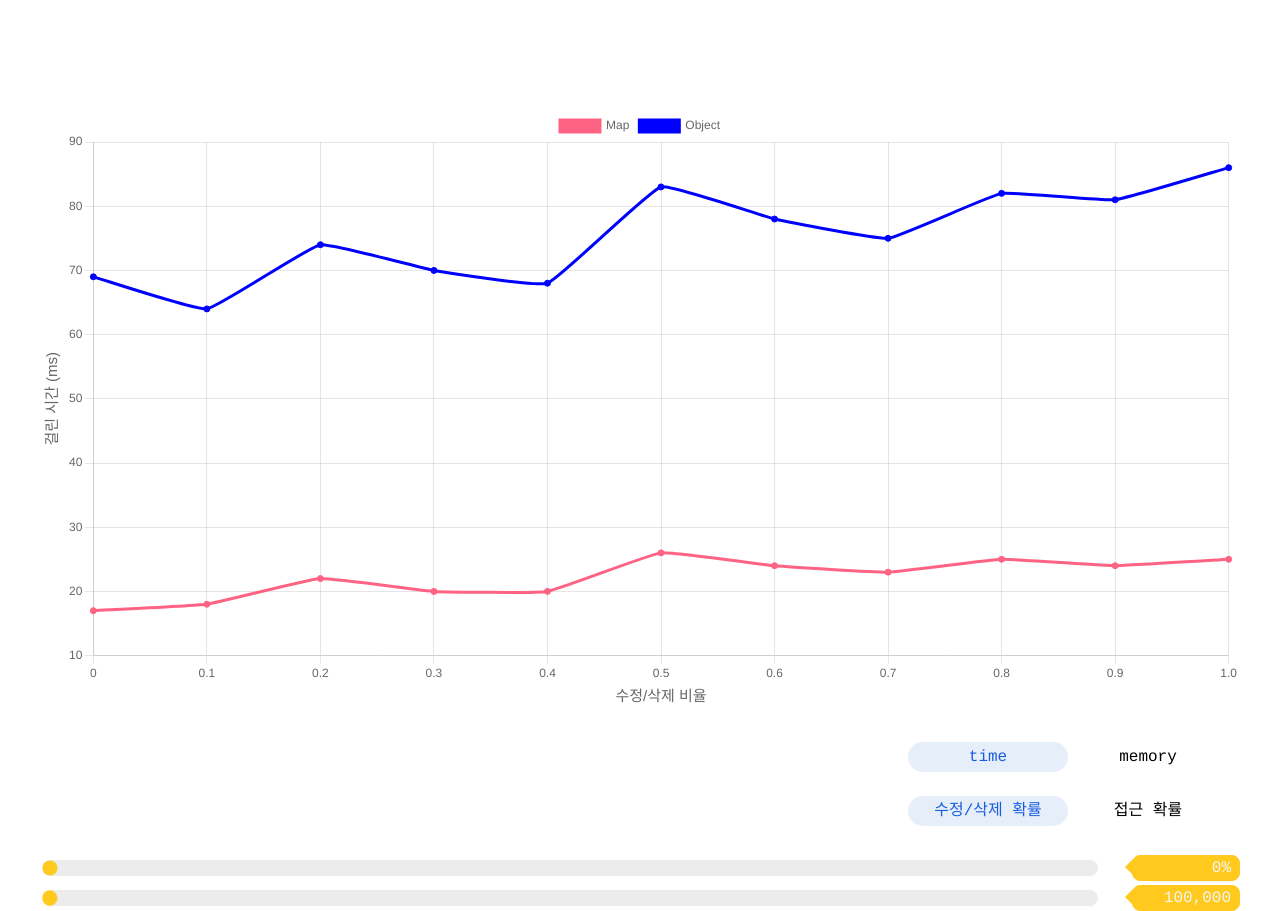
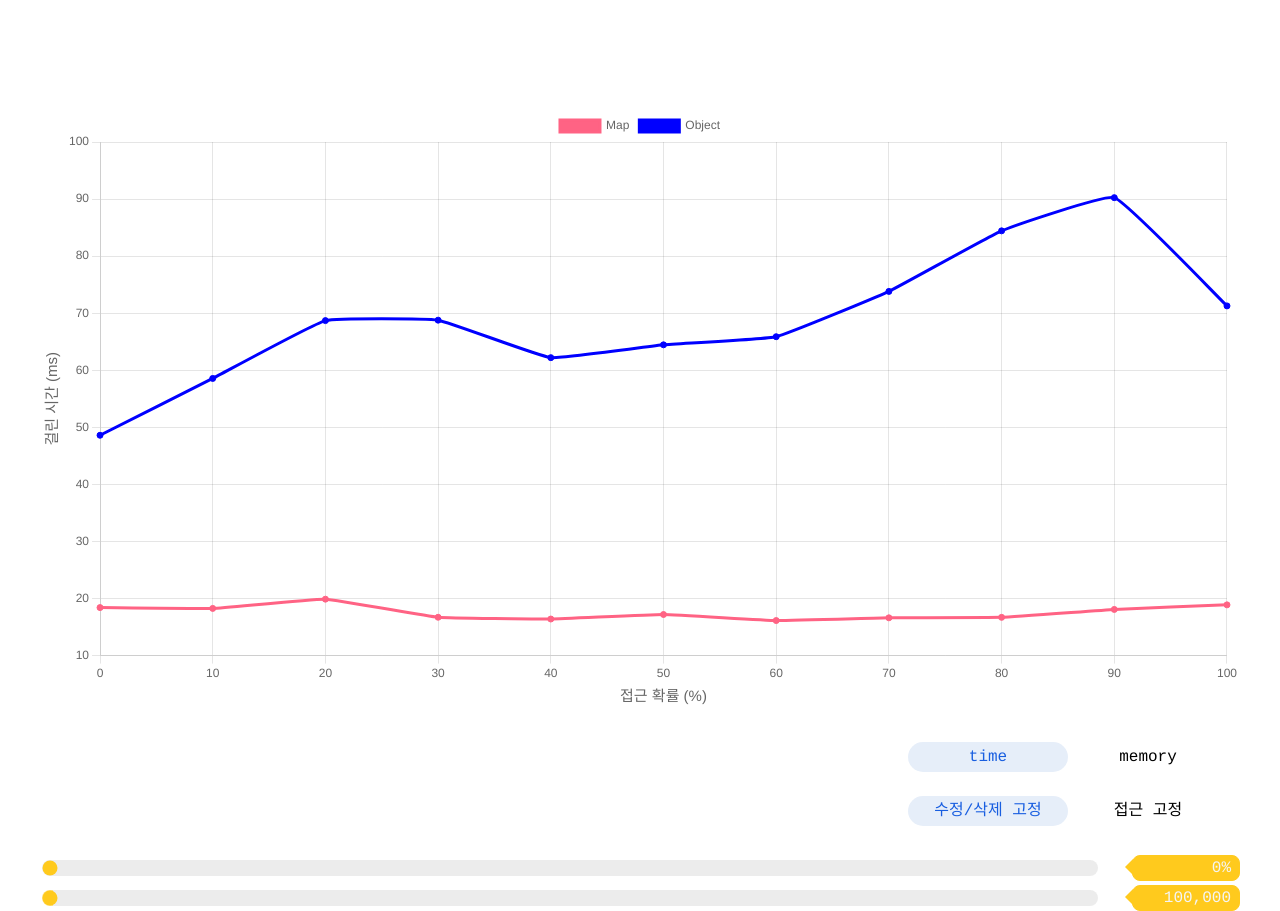
Before and after one commit to mahwin/JavaScript, a React (Vite) app in the folder frontend/: page / in a window 1280 px wide. Built offline with nearby package versions, Linux system fonts and the light colour scheme.

Commit message:
feat: 메인 차트 변경

```diff
--- a/frontend/package.json
+++ b/frontend/package.json
@@ -3,12 +3,15 @@
   "private": true,
   "version": "0.0.0",
   "type": "module",
+  "homepage": "https://mahwin.github.io/JavaScript/",
   "scripts": {
     "dev": "vite",
     "prepare": "panda codegen",
     "build": "tsc && vite build",
     "lint": "eslint . --ext ts,tsx --report-unused-disable-directives --max-warnings 0",
-    "preview": "vite preview"
+    "preview": "vite preview",
+    "predeploy": "npm run build",
+    "deploy": "gh-pages -d dist"
   },
   "dependencies": {
     "@types/react-plotly.js": "^2.6.3",
@@ -30,6 +33,7 @@
     "eslint": "^8.55.0",
     "eslint-plugin-react-hooks": "^4.6.0",
     "eslint-plugin-react-refresh": "^0.4.5",
+    "gh-pages": "^6.1.1",
     "styled-components": "^6.1.8",
     "typescript": "^5.2.2",
     "vite": "^5.0.8"
--- a/frontend/src/component/TwoDLineChart/index.tsx
+++ b/frontend/src/component/TwoDLineChart/index.tsx
@@ -53,7 +53,9 @@ export function TwoDLineChart({
             title: {
               display: true,
               text:
-                ratialType === "accessRatial" ? "접근 비율" : "수정/삭제 비율",
+                ratialType === "accessRatial"
+                  ? "수정/삭제 확률 (%)"
+                  : "접근 확률 (%)",
               font: {
                 size: 15,
               },
--- a/frontend/src/pages/TwoDChartPage.tsx
+++ b/frontend/src/pages/TwoDChartPage.tsx
@@ -13,8 +13,6 @@ export type ChartData = Record<
   Record<"labels" | "data", number[]>
 >;
 
-type TmpChartData = Record<MapOrObject, Record<number | string, number[]>>;
-
 type PropertiesNum = keyof typeof resultJSON;
 type MapOrObject = keyof (typeof resultJSON)[PropertiesNum];
 
@@ -25,7 +23,7 @@ const 십만 = 100_000;
 const maxRange = 69 * 십만;
 const minRange = 1 * 십만;
 
-const RATAIL_ARRAY = [0, 0.1, 0.2, 0.3, 0.4, 0.5, 0.6, 0.7, 0.8, 0.9, 1];
+const RATAIL_ARRAY = Array.from({ length: 11 }, (_, i) => i * 10);
 
 export function TwoDChartPage() {
   const [propertiesNum, setPropertiesNum] = useState<number>(100000);
@@ -42,20 +40,10 @@ export function TwoDChartPage() {
   useEffect(() => {
     if (!resultJSON) return;
 
-    const tmpChartData: TmpChartData = {
-      Map: {},
-      Object: {},
-    };
-
     const newChartData: ChartData = {
       Map: { labels: RATAIL_ARRAY, data: [] },
       Object: { labels: RATAIL_ARRAY, data: [] },
     };
-
-    RATAIL_ARRAY.forEach((el) => {
-      tmpChartData["Map"][el] = [];
-      tmpChartData["Object"][el] = [];
-    });
 
     for (const key of ["Map", "Object"]) {
       const targetData =
@@ -64,30 +52,12 @@ export function TwoDChartPage() {
         ];
 
       targetData.forEach((line) => {
-        (
-          tmpChartData[key as MapOrObject][
-            line[ratialType as RatialType]
-          ] as number[]
-        ).push(parseFloat(line[performanceType as PerformanceType]));
+        if (line[ratialType as RatialType] == ratial.toString()) {
+          newChartData[key as "Map" | "Object"].data.push(
+            parseFloat(line[performanceType as PerformanceType])
+          );
+        }
       });
-    }
-
-    for (const key of ["Map", "Object"]) {
-      for (const ratial of RATAIL_ARRAY) {
-        const performanceArr = tmpChartData[key as MapOrObject][ratial];
-        const filterPerformanceArr = performanceArr.slice(
-          2,
-          performanceArr.length - 2
-        );
-
-        const performanceAvg = parseInt(
-          (
-            filterPerformanceArr.reduce((acc, cur) => acc + cur, 0) /
-            filterPerformanceArr.length
-          ).toFixed(2)
-        );
-        newChartData[key as MapOrObject]["data"].push(performanceAvg);
-      }
     }
 
     setChartData({ ...newChartData });
@@ -115,7 +85,7 @@ export function TwoDChartPage() {
               name: "ratial",
               tapNum: 2,
               ids: ["updateOrDeleteRatial", "accessRatial"],
-              labels: ["수정/삭제 확률", "접근 확률"],
+              labels: ["수정/삭제 고정", "접근 고정"],
             }}
           />
         </Row>
--- a/frontend/vite.config.ts
+++ b/frontend/vite.config.ts
@@ -3,5 +3,6 @@ import react from "@vitejs/plugin-react-swc";
 import dsv from "@rollup/plugin-dsv";
 
 export default defineConfig({
+  base: "./",
   plugins: [react(), dsv()],
 });
```
Also changed, not shown: 1 other file (tests, documents, lock files or other folders).
